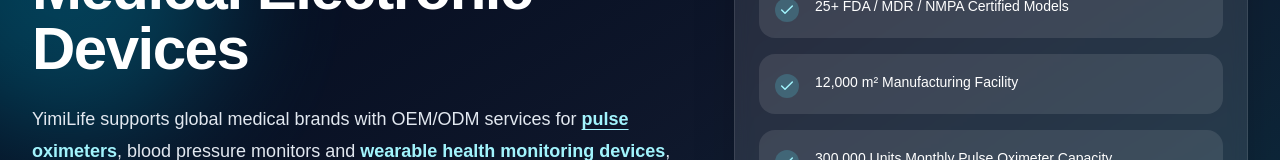
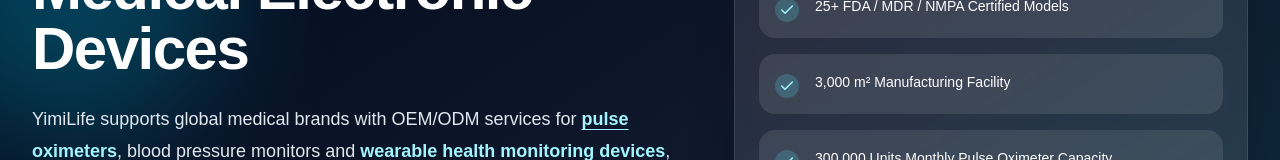
Before and after one commit to hnpsd0755-source/yimi-life-geo, a Next.js app: page /oem-odm in a window 1280 px wide. Shown: the part 348-508 px from the top of the page. Built offline with nearby package versions, Linux system fonts and the light colour scheme.

Commit message:
chane 12000m2 to 3000m2

```diff
--- a/app/oem-odm/page.tsx
+++ b/app/oem-odm/page.tsx
@@ -145,7 +145,7 @@
 const trustAnchors = [
   "ISO 13485 Quality Management System",
   "25+ FDA / MDR / NMPA Certified Models",
-  "12,000 m² Manufacturing Facility",
+  "3,000 m² Manufacturing Facility",
   "300,000 Units Monthly Pulse Oximeter Capacity",
   "Bluetooth SDK & UI Customization Support",
 ];
@@ -727,7 +727,7 @@
 
         <div className="mt-12 grid gap-5 sm:grid-cols-2 lg:grid-cols-4">
           {[
-            "12,000 m² Manufacturing Facility",
+            "3,000 m² Manufacturing Facility",
             "ISO 13485 Quality Management System",
             "300,000 Units Monthly Pulse Oximeter Capacity",
             "100% Fluke Index 2 Calibration & Verification",
--- a/components/site-footer.tsx
+++ b/components/site-footer.tsx
@@ -88,7 +88,7 @@
 
             <div className="mt-6 grid gap-3 text-sm text-slate-300">
               <p>ISO 13485 Quality Management System</p>
-              <p>12,000 m² Manufacturing Facility</p>
+              <p>3,000 m² Manufacturing Facility</p>
               <p>25+ FDA / MDR / NMPA Certified Models</p>
               <p>300,000 Units Monthly Pulse Oximeter Capacity</p>
             </div>
```
